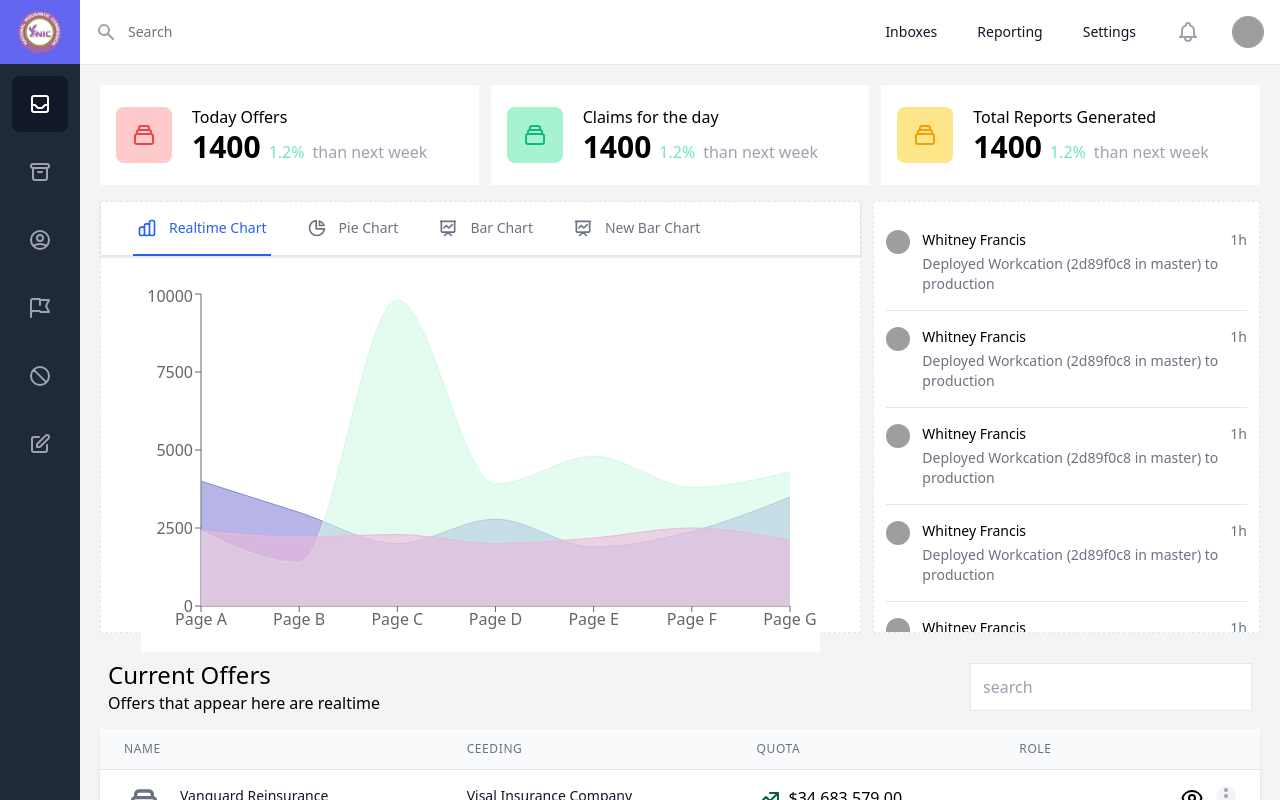
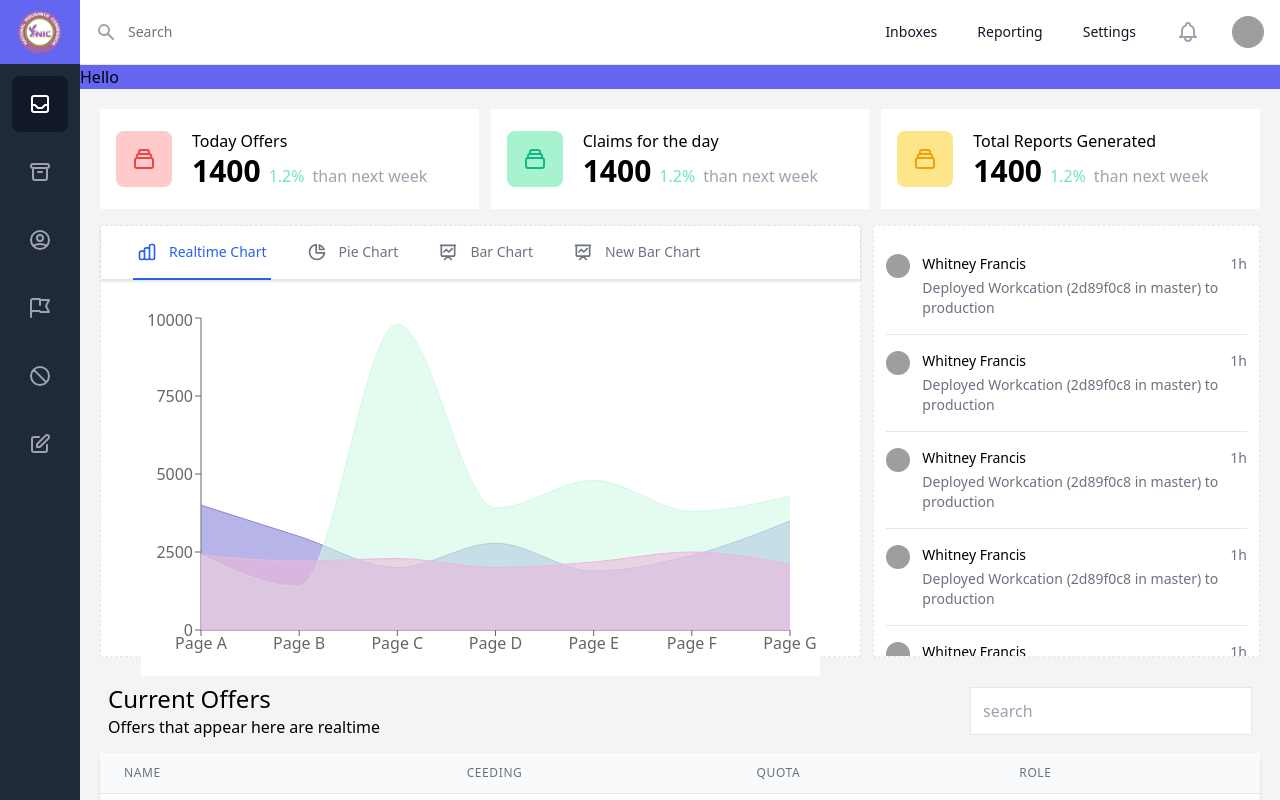
Before and after one commit to Khoby-790/template-nic, a React (Create React App) app: page / in a window 1280 px wide. Built offline with nearby package versions, Linux system fonts and the light colour scheme; grey boxes are pictures that could not be loaded.

Commit message:
--- Auto-Git Commit ---

```diff
--- a/src/pages/Dashboard/Dashboard.tsx
+++ b/src/pages/Dashboard/Dashboard.tsx
@@ -58,7 +58,9 @@ const data = [
 const Dashboard = (props: Props) => {
     return (
         <Fragment>
-            <div className="bg-blue-800 w-full h-52"></div>
+            <div className="bg-indigo-500 w-full h-52">
+                Hello
+            </div>
             <Stats />
             <div className="flex mx-5 mt-4 justify-center items-start flex-row">
                 <div className="flex-1 mr-3">
```
